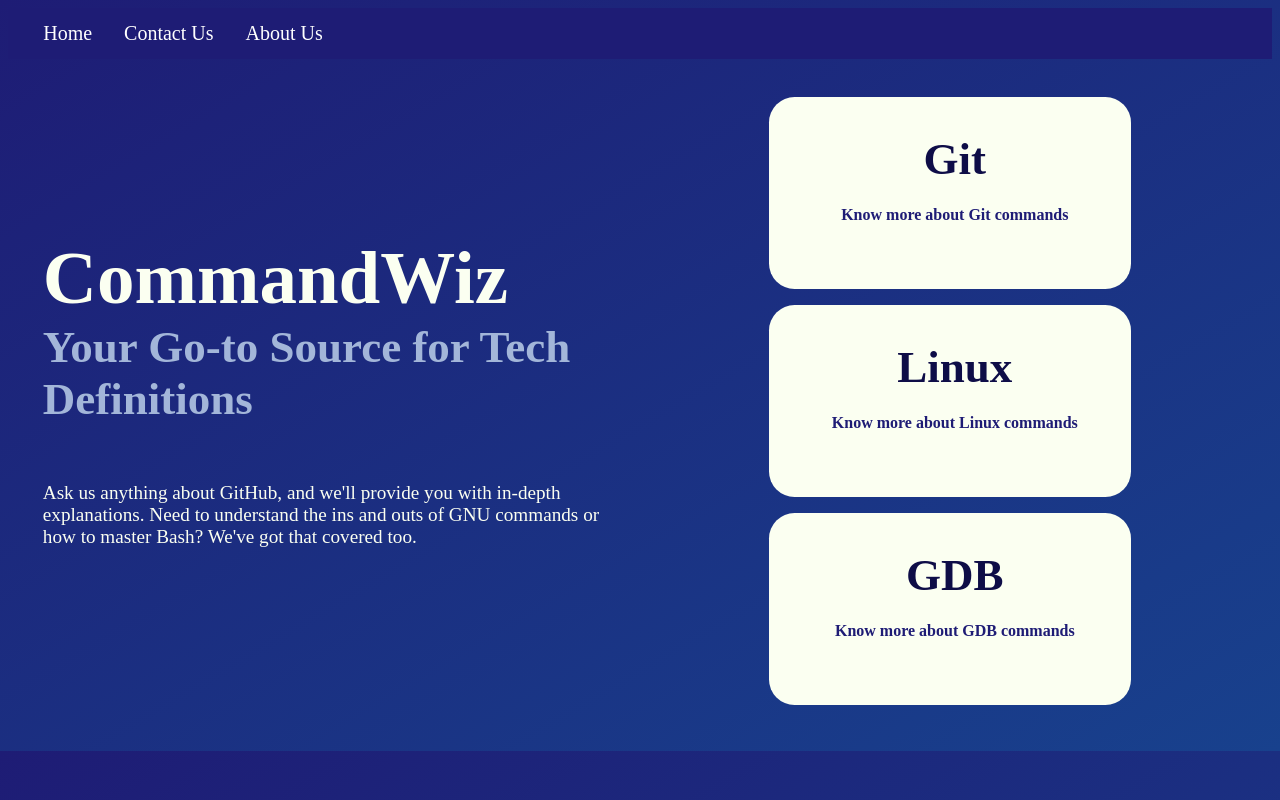
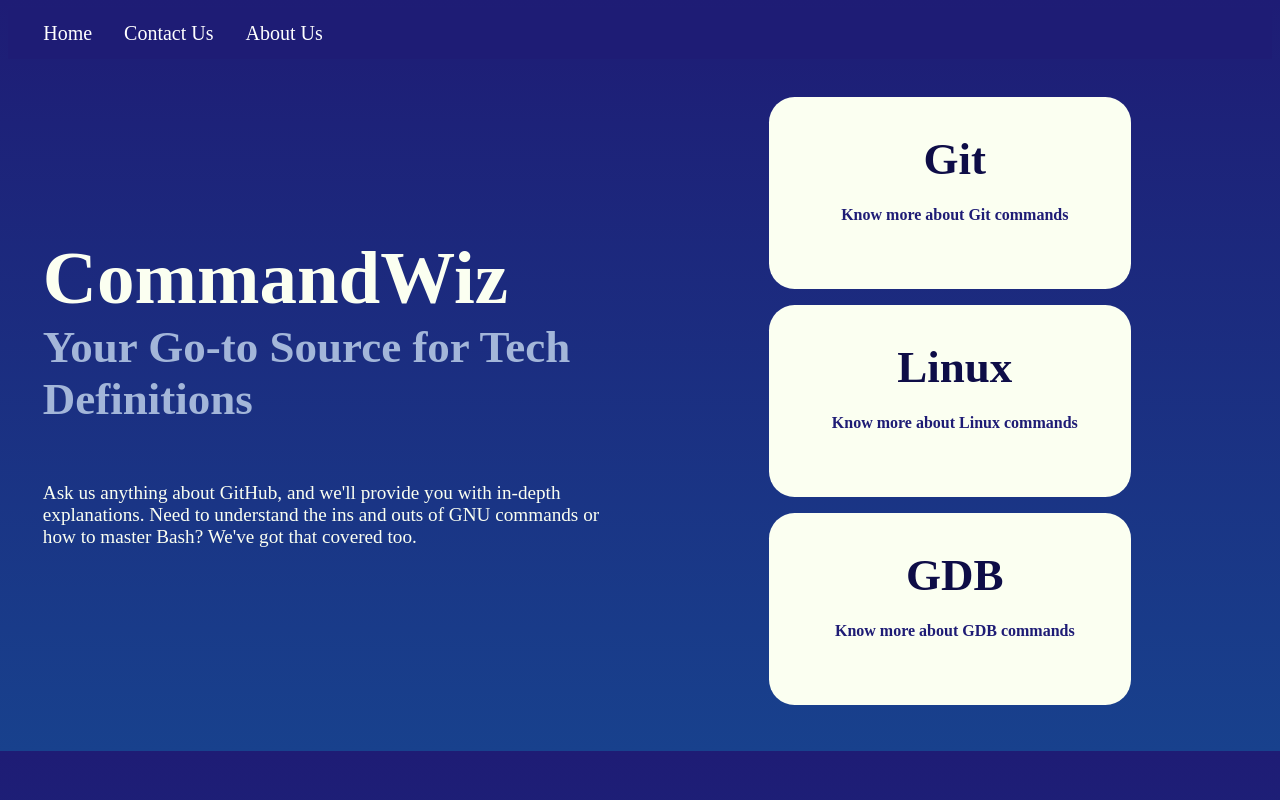
Before and after one commit to NishchayRajput/CommandWiz, a plain HTML site: page index.html in a window 1280 px wide. Drawn offline with Linux system fonts and the light colour scheme.

Commit message:
Revert "changed background gradient"
This reverts commit ab05d368660751ef7dd1edfc5abf8b0f2f734a2d.

```diff
--- a/index.css
+++ b/index.css
@@ -1,6 +1,6 @@
 body {
     /* background-color: #1e1c75; */
-    background: linear-gradient(to bottom right, #1e1c75, #18418d);
+    background: linear-gradient(to bottom, #1e1c75, #18418d);
 }
 
 .displayrow {
```
